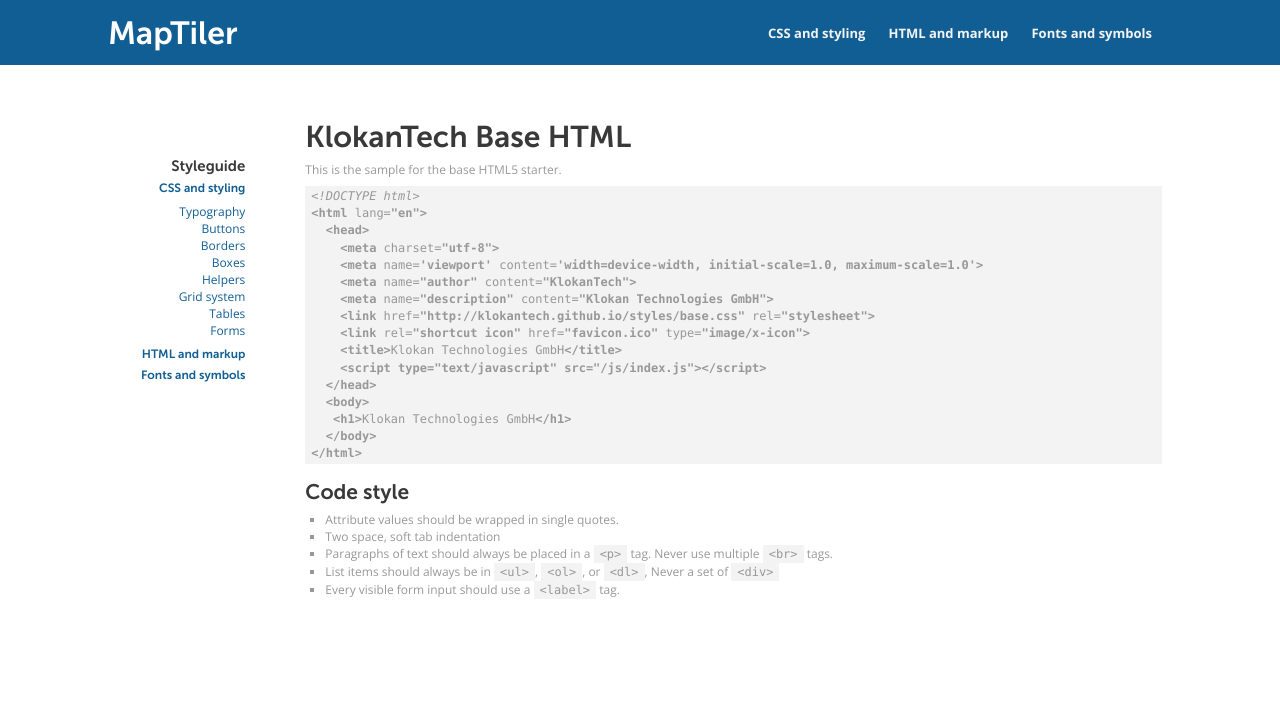
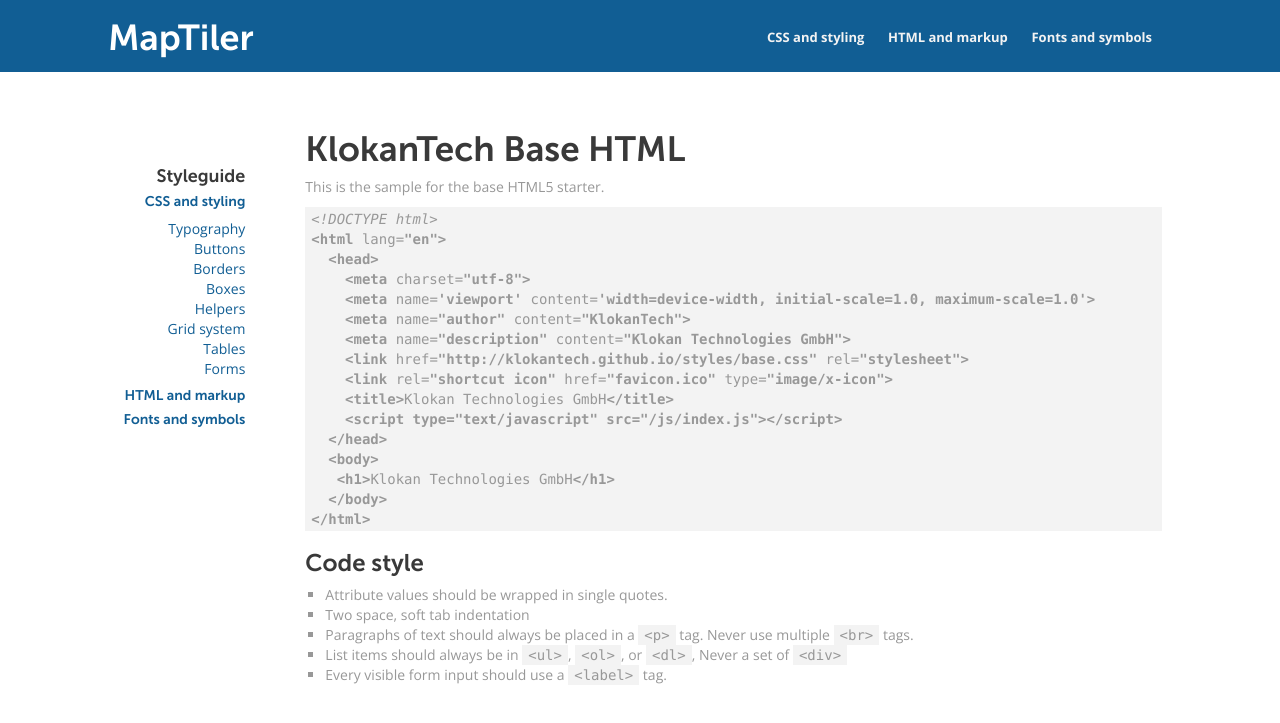
Before and after one commit to klokantech/styles, a Jekyll site: the page built from html5.html, in a window 1280 px wide. Shown: the top 723 px of the page. Built offline with Jekyll 4.4.1, drawn with Linux system fonts in a browser that asks for light colours.

```diff
--- a/_sass/_variables.scss
+++ b/_sass/_variables.scss
@@ -26,7 +26,7 @@
 $font-secondary: MuseoSans700, 'Open Sans', sans-serif;
 $font-monospace: Menlo, Monaco, 'Courier New', monospace;
 $font-icon: Menlo, Monaco, 'Courier New', monospace;
-$font-size: 12px !default;
+$font-size: 14px !default;
 $font-size-large: ceil(($font-size * 1.25)) !default; // ~18px
 $font-size-small: ceil(($font-size * 0.85)) !default; // ~12px
 
@@ -176,15 +176,15 @@
 $legend-color: $color-gray-dark;
 
 /* Navbar top */
-$navbar-top-height: 65px;
+$navbar-top-height: 72px;
 $navbar-top-margin-bottom: 20px;
 
 $navbar-top-zindex: 100;
 $navbar-top-bgcolor: $color-primary;
 $navbar-top-title-padding-bottom: 16px;
-$navbar-top-menu-padding-bottom: 25px;
+$navbar-top-menu-padding-bottom: 28px;
 
-$navbar-top-title-size: 32px;
+$navbar-top-title-size: 36px;
 $navbar-top-title-color: #ffffff;
 
 $navbar-top-link-color: $color-gray-light;
```
